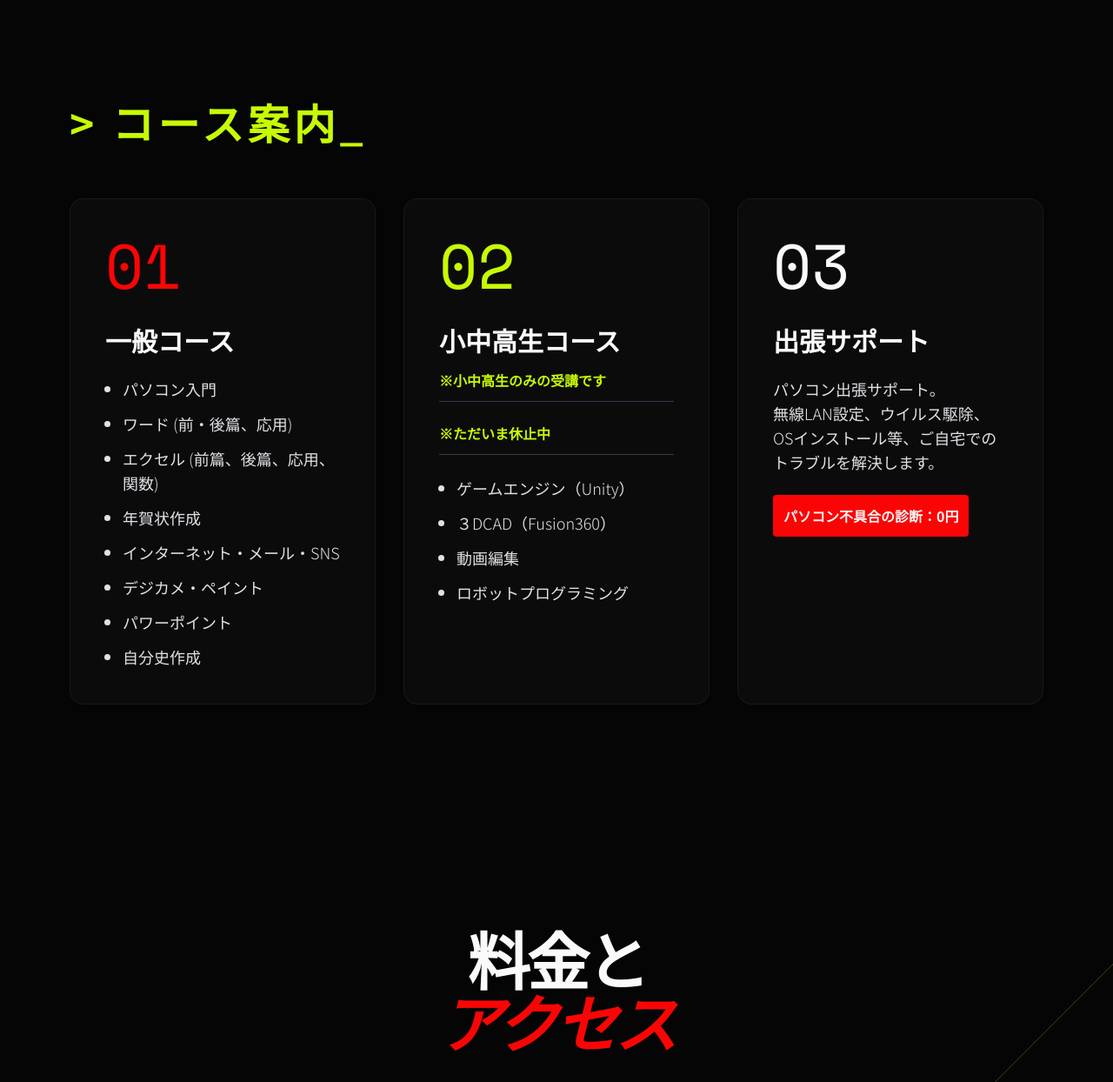
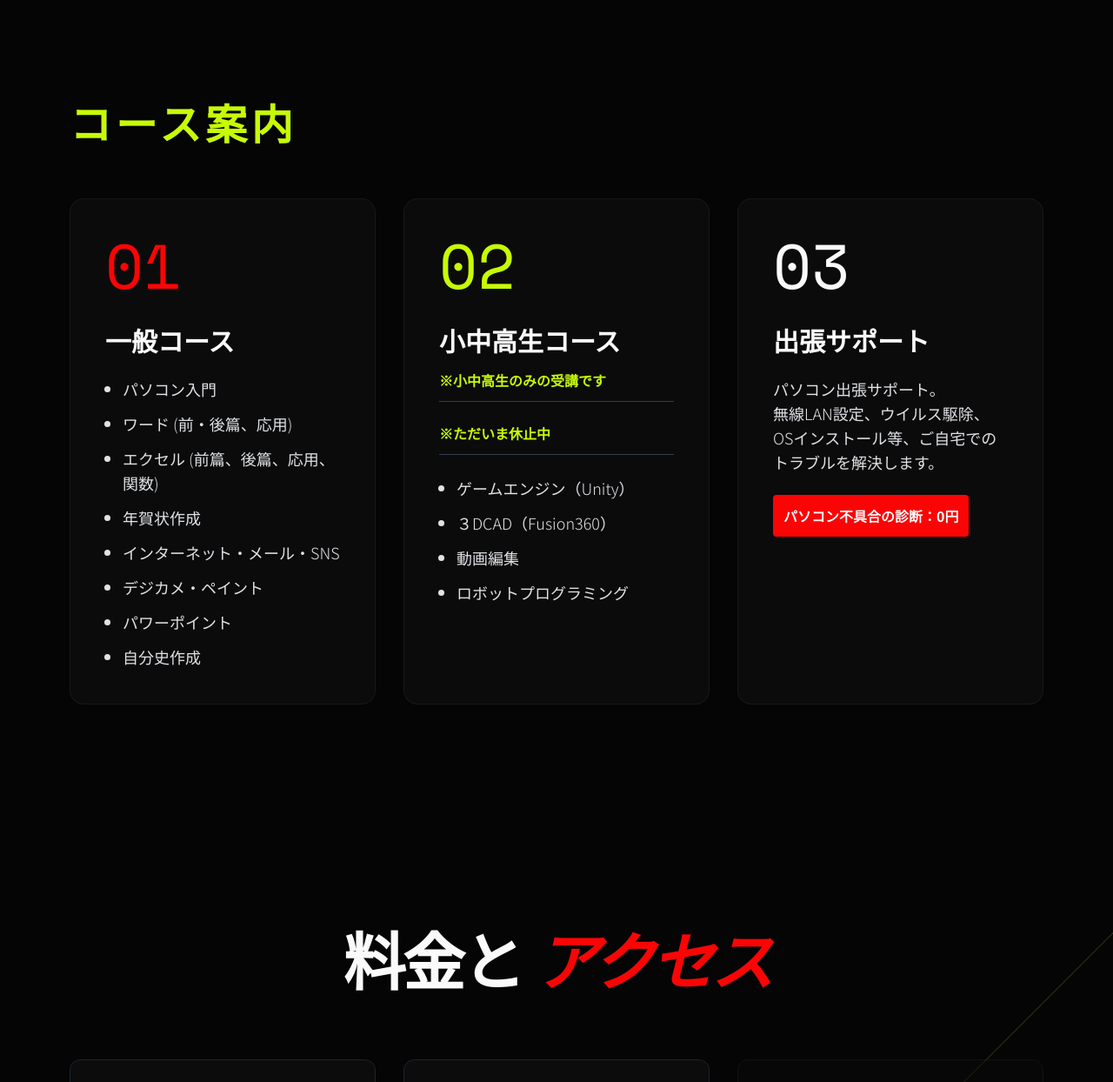
Before and after one commit to KGM007/egao_hp, a plain HTML site: page index.html in a window 1280 px wide. Shown: the part 1794-3038 px from the top of the page at 87% size. Drawn offline with nearby package versions, Linux system fonts and the light colour scheme; animation ran at ten frames a second.

Commit message:
Fix HTML structure and update course section heading

```diff
--- a/index.html
+++ b/index.html
@@ -280,7 +280,7 @@
         <!-- コース案内セクション -->
         <section id="courses" class="py-32 relative">
             <div class="max-w-7xl mx-auto px-6 md:px-20">
-                <h2 class="font-sans font-bold text-acid text-3xl md:text-5xl mb-16 tracking-widest reveal">&gt; コース案内_</h2>
+                <h2 class="font-sans font-bold text-acid text-3xl md:text-5xl mb-16 tracking-widest reveal">コース案内</h2>
 
                 <div class="grid grid-cols-1 md:grid-cols-3 gap-8">
                     <!-- カード1: 一般コース -->
@@ -341,9 +341,8 @@
                  <div class="w-[150vw] h-[1px] bg-acid transform -rotate-45 absolute"></div>
             </div>
             <div class="max-w-7xl mx-auto px-6 md:px-20 flex flex-col items-center text-center reveal">
-                <h2 class="font-sans text-5xl md:text-7xl font-black mix-blend-difference tracking-tighter leading-none mb-20">
-                    料金と <br>
-                    <span class="text-blood italic">アクセス</span>
+                <h2 class="font-sans text-3xl sm:text-5xl md:text-7xl font-black mix-blend-difference tracking-tighter leading-none mb-20 whitespace-nowrap">
+                    料金と<span class="text-blood italic ml-2 sm:ml-4">アクセス</span>
                 </h2>
 
                 <div class="w-full text-left font-sans flex flex-col gap-12">
```
